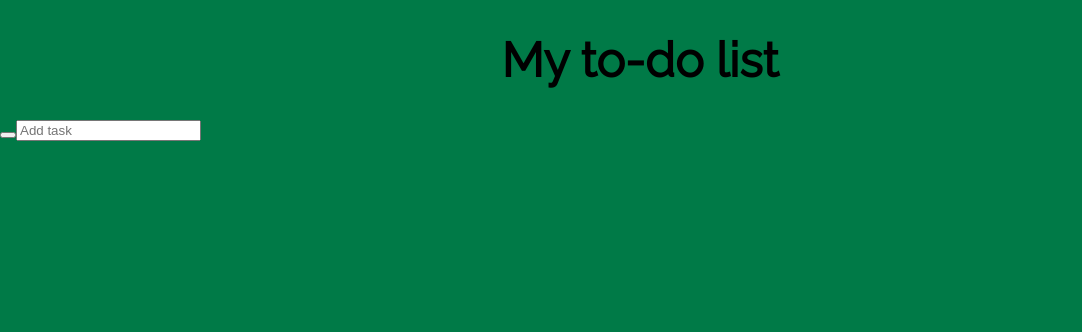
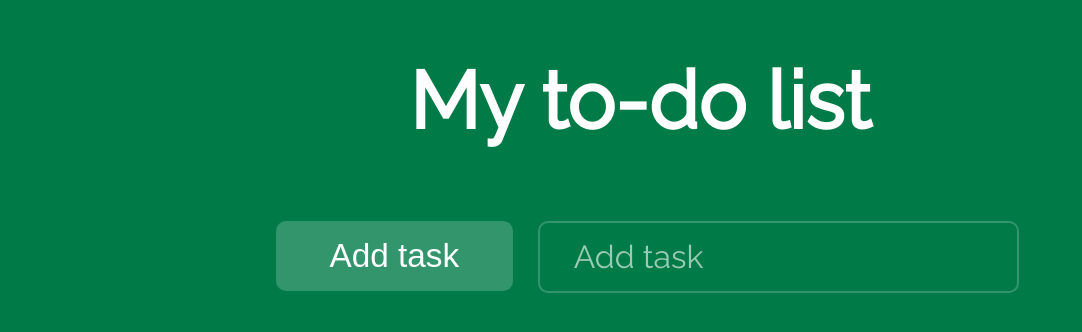
Before and after one commit to svennif/todo-react, a React (Create React App) app: page / in a window 1280 px wide. Shown: the top 332 px of the page, without its empty margins (0-1082 px from the left). Built offline with nearby package versions, Linux system fonts and the light colour scheme.

Commit message:
styling finished

```diff
--- a/src/style/partials/_todo.scss
+++ b/src/style/partials/_todo.scss
@@ -2,20 +2,21 @@
   .todo {
     display: flex;
     position: relative;
-    margin: 1em auto;
+    margin: 2em auto;
     width: 80%;
     background-color: $secondary-colour;
     &__title {
-      font-size: 3em;
+      font-size: 5em;
       text-align: center;
+      color: white;
     }
     &__checkbox {
       -webkit-appearance: none;
       appearance: none;
 
-      margin: 10px;
-      height: 40px;
-      width: 40px;
+      margin: 20px;
+      height: 60px;
+      width: 60px;
       border: 2px solid white;
       background: none;
       color: white;
@@ -28,33 +29,69 @@
           margin: 0 auto;
           background: none;
           border: none;
-          font-size: 2em;
+          font-size: 3em;
           height: 40px;
         }
       }
     }
     &__text {
-      margin: 10px;
-      height: 40px;
+      margin: 20px;
+      height: 60px;
       display: inline-block;
-      font-size: 2em;
+      font-size: 3em;
       color: white;
     }
     &__btn {
       position: absolute;
-      top: 15px;
-      right: 15px;
+      top: 20px;
+      right: 25px;
       float: right;
       width: 50px;
-      height: 30px;
+      height: 50px;
 
       background: none;
       border: none;
       &__icon {
-        font-size: 2.5em;
+        font-size: 3.5em;
         color: white;
         background: none;
         border: none;
+      }
+    }
+    &__form {
+      width: 80%;
+      margin: 0 auto;
+      display: flex;
+      &__input {
+        margin: 20px 5px;
+        background: none;
+        width: 80%;
+        font-size: 2em;
+        height: 66px;
+        border: 2px solid $secondary-colour;
+        border-radius: 10px;
+        &::placeholder {
+          font-family: $main-font;
+          font-weight: 400;
+          color: white;
+          opacity: 0.6;
+          padding-left: 1em;
+        }
+      }
+      &__btn {
+        margin: 20px;
+        border: none;
+        height: 70px;
+        padding: 10px 0;
+        width: 40%;
+        background: $secondary-colour;
+        color: white;
+        border-radius: 10px;
+        &::before {
+          content: "Add task";
+          font-weight: 100;
+          font-size: 2.5em;
+        }
       }
     }
   }
@@ -63,3 +100,21 @@
     opacity: 0.4;
   }
 }
+
+@media screen and (min-width: 1023px) {
+  .todo {
+    width: 60%;
+    &__form {
+      width: 60%;
+    }
+  }
+}
+
+@media screen and (min-width: 1339px) {
+  .todo {
+    width: 50%;
+    &__form {
+      width: 50%;
+    }
+  }
+}
```
